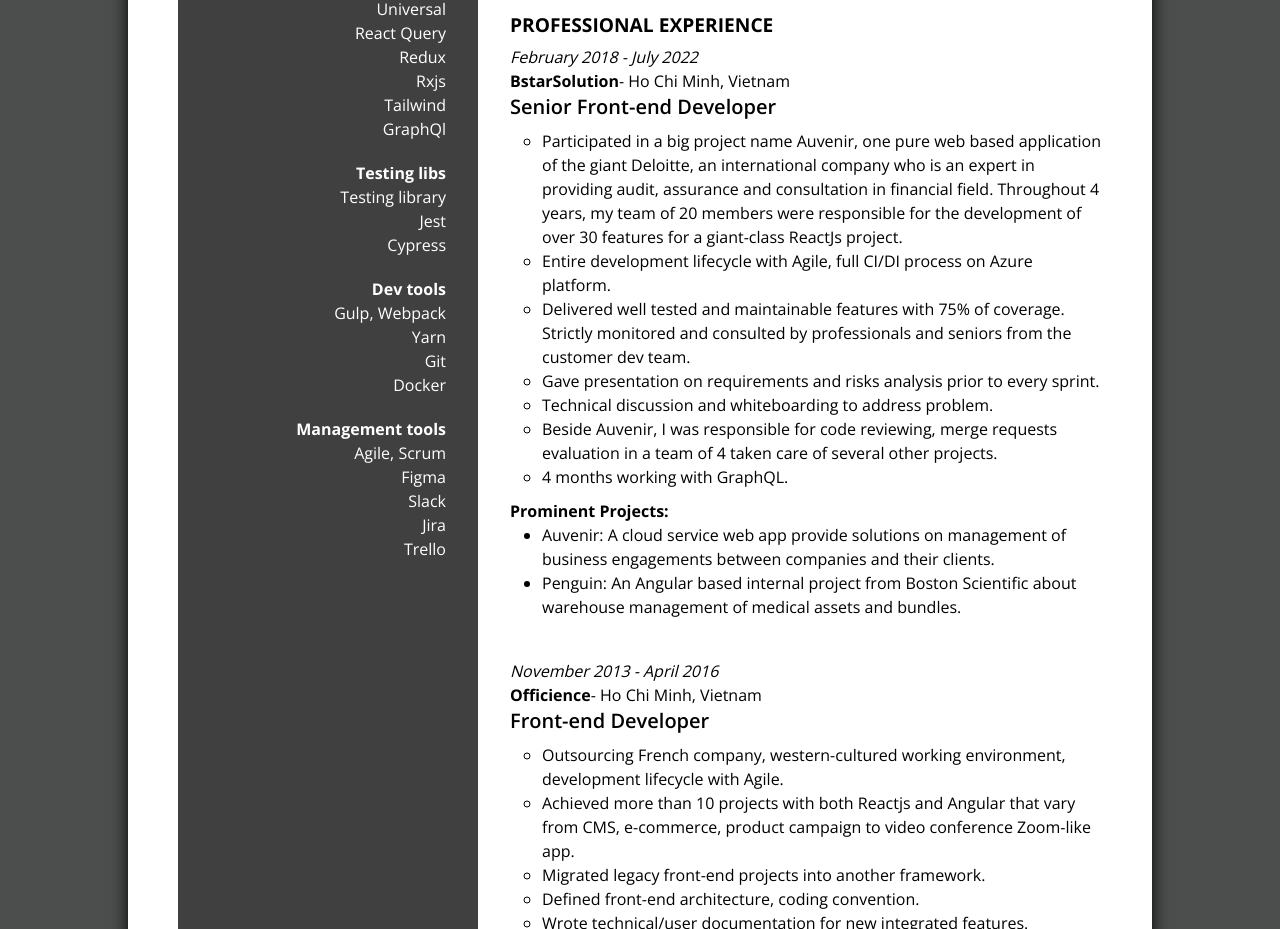
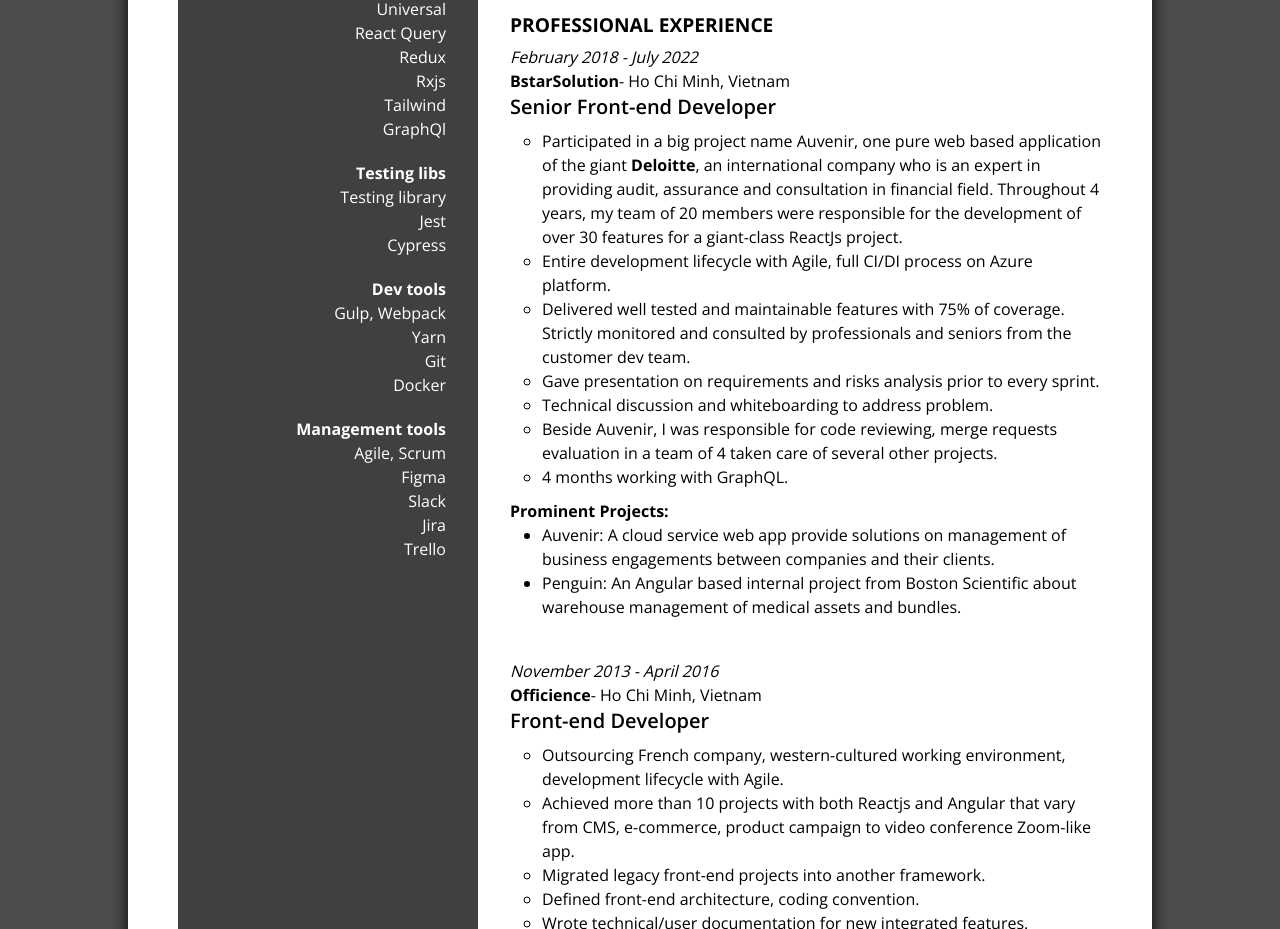
Before and after one commit to ethanpham1811/cv, a website: page index.html in a window 1280 px wide. Shown: the part 901-1830 px from the top of the page. Drawn offline with nearby package versions, Linux system fonts and the light colour scheme.

Commit message:
change text

```diff
--- a/index.html
+++ b/index.html
@@ -23,8 +23,8 @@
           extend: {
             keyframes: {
               slide: {
-                '0%': {'background-position': 'left'},
-                '100%': {'background-position': 'right'}
+                '0%': { 'background-position': 'left' },
+                '100%': { 'background-position': 'right' }
               }
             },
             animation: {
@@ -268,9 +268,9 @@
           <h4 class="font-semibold text-xl mb-2">Senior Front-end Developer</h4>
           <ul class="pl-8 mb-[10px] list-[circle]">
             <li>
-              Participated in a big project name Auvenir, one pure web based application of the giant Deloitte, an international company who is an
-              expert in providing audit, assurance and consultation in financial field. Throughout 4 years, my team of 20 members were responsible for
-              the development of over 30 features for a giant-class ReactJs project.
+              Participated in a big project name Auvenir, one pure web based application of the giant <span class="font-bold">Deloitte</span>, an
+              international company who is an expert in providing audit, assurance and consultation in financial field. Throughout 4 years, my team of
+              20 members were responsible for the development of over 30 features for a giant-class ReactJs project.
             </li>
             <li>Entire development lifecycle with Agile, full CI/DI process on Azure platform.</li>
             <li>
```
Also changed, not shown: 1 other file.
